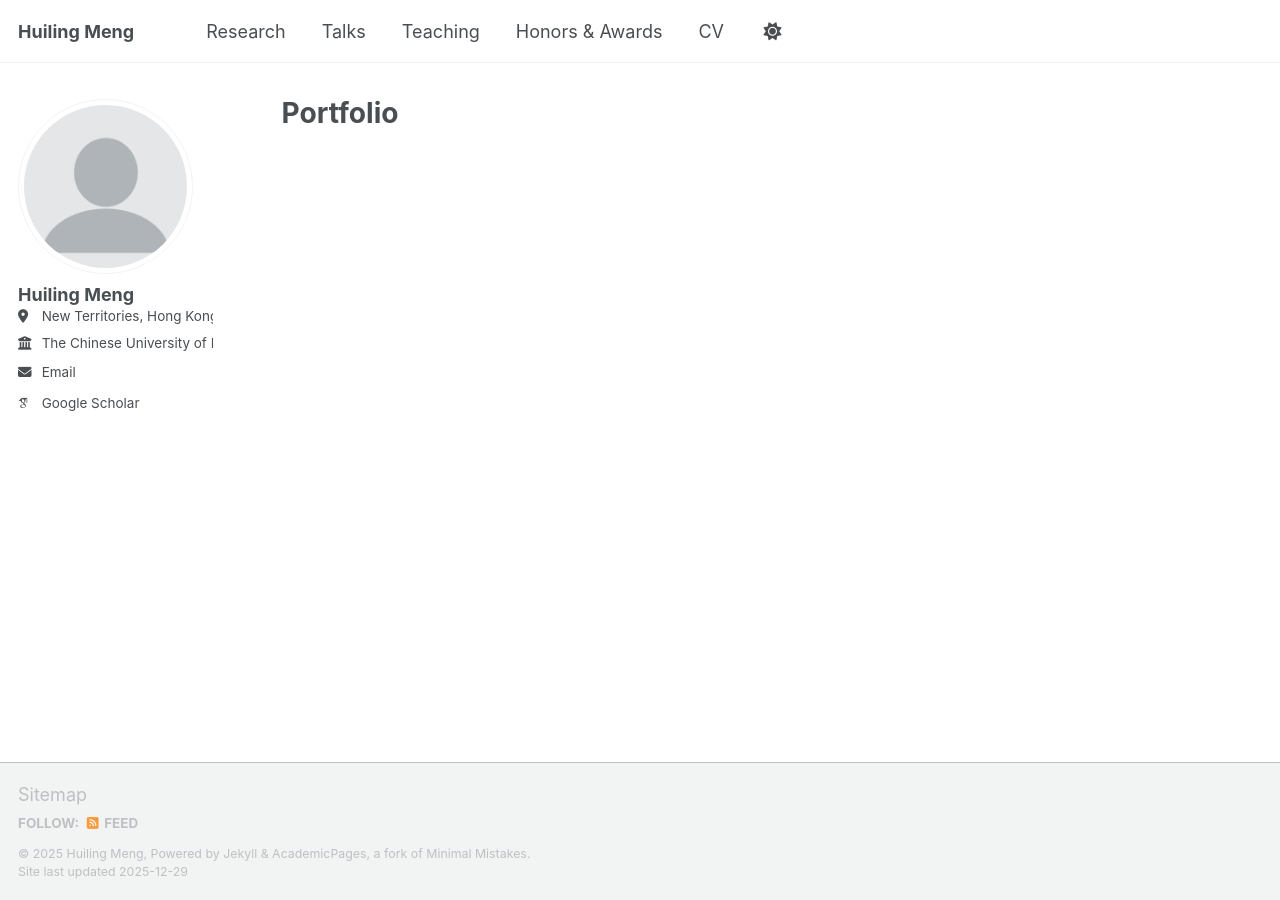
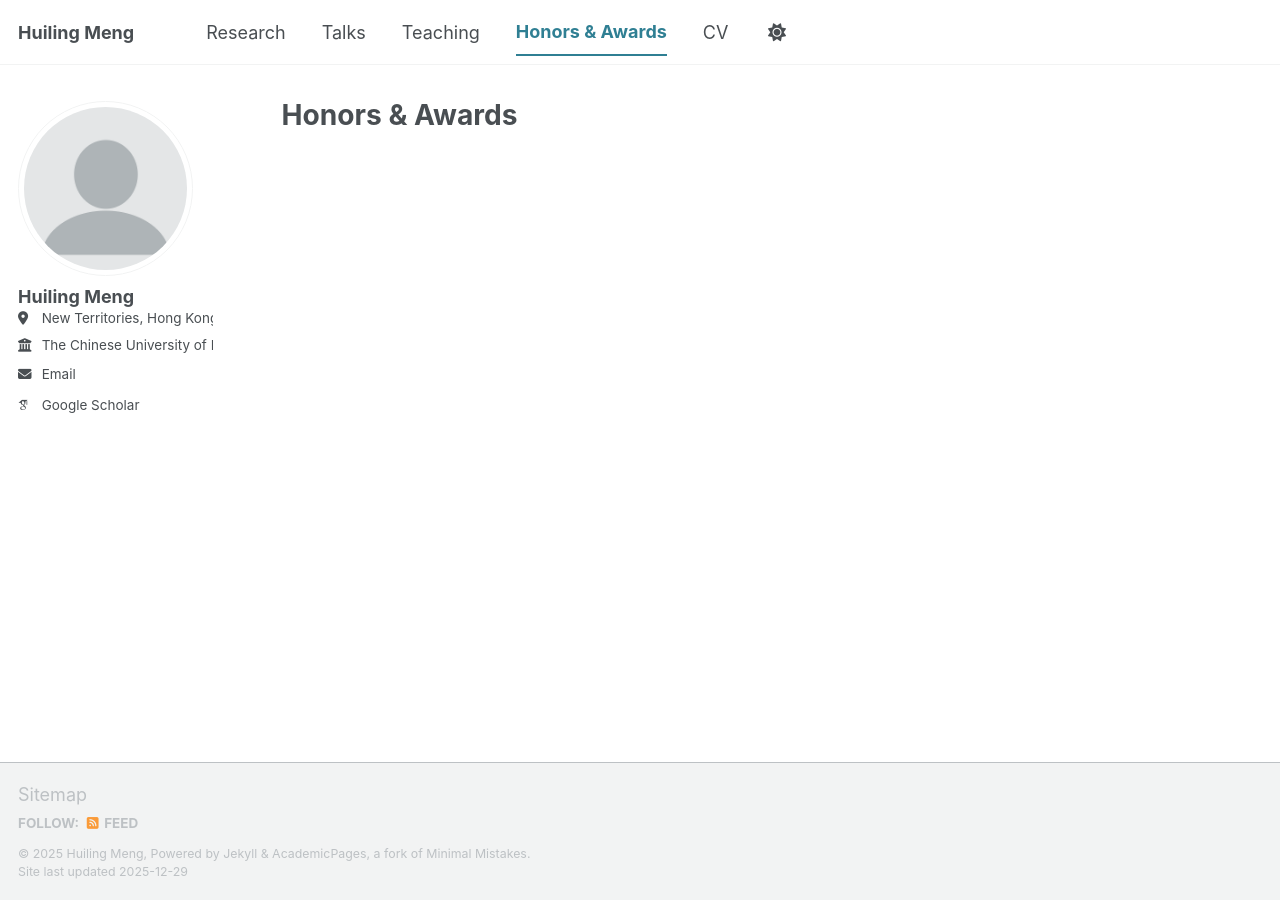
Before and after one commit to huilingmeng/huilingmeng.github.io, a Jekyll site: the page built from _pages/honors-awards.md, in a window 1280 px wide. Built offline with Jekyll 4.4.1, drawn with Linux system fonts in a browser that asks for light colours; some web fonts are replaced; a script bundle is joined from its source files by our own code; library files that are not in the unit come from our copies.

Commit message:
Update title and permalink for honors and awards page

```diff
--- a/_pages/honors-awards.md
+++ b/_pages/honors-awards.md
@@ -1,7 +1,7 @@
 ---
 layout: archive
-title: "Portfolio"
-permalink: /portfolio/
+title: "Honors & Awards"
+permalink: /honors-awards/
 author_profile: true
 ---
 
```
